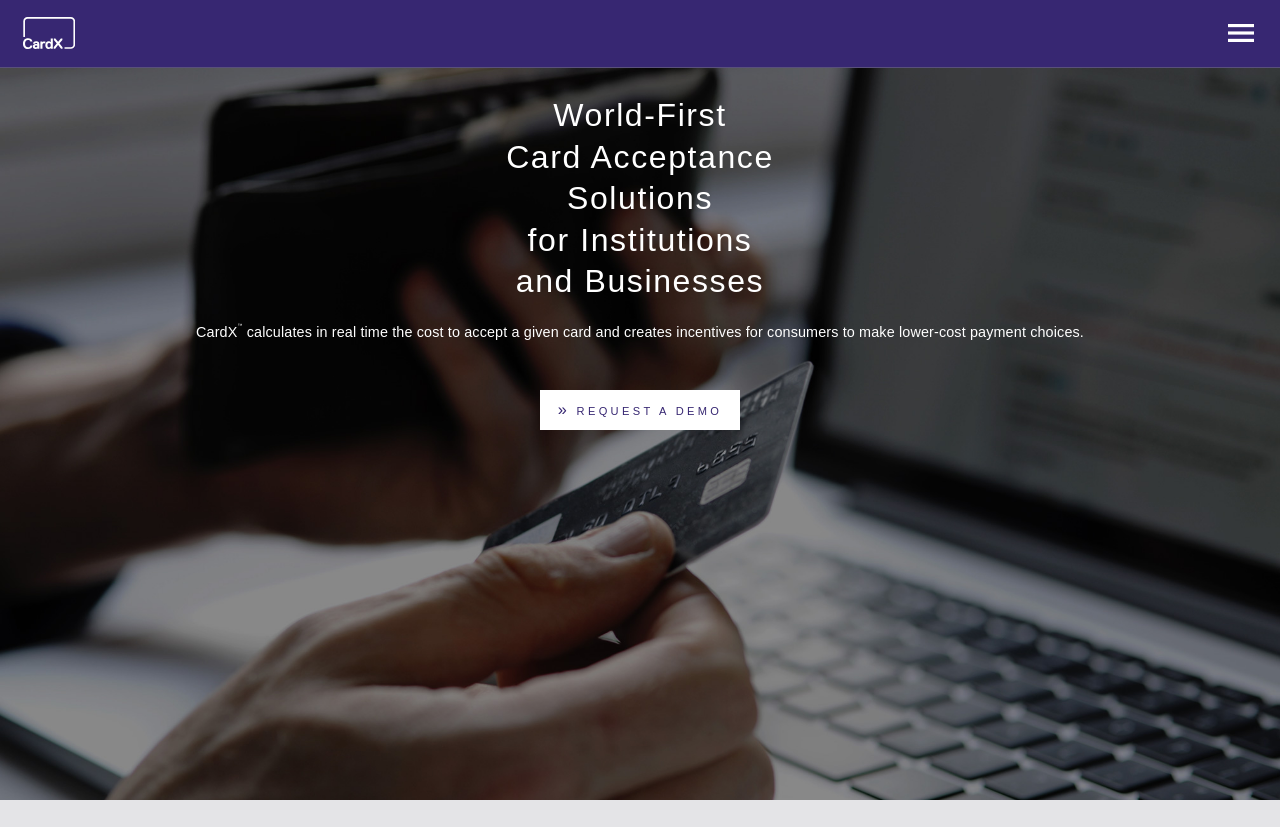
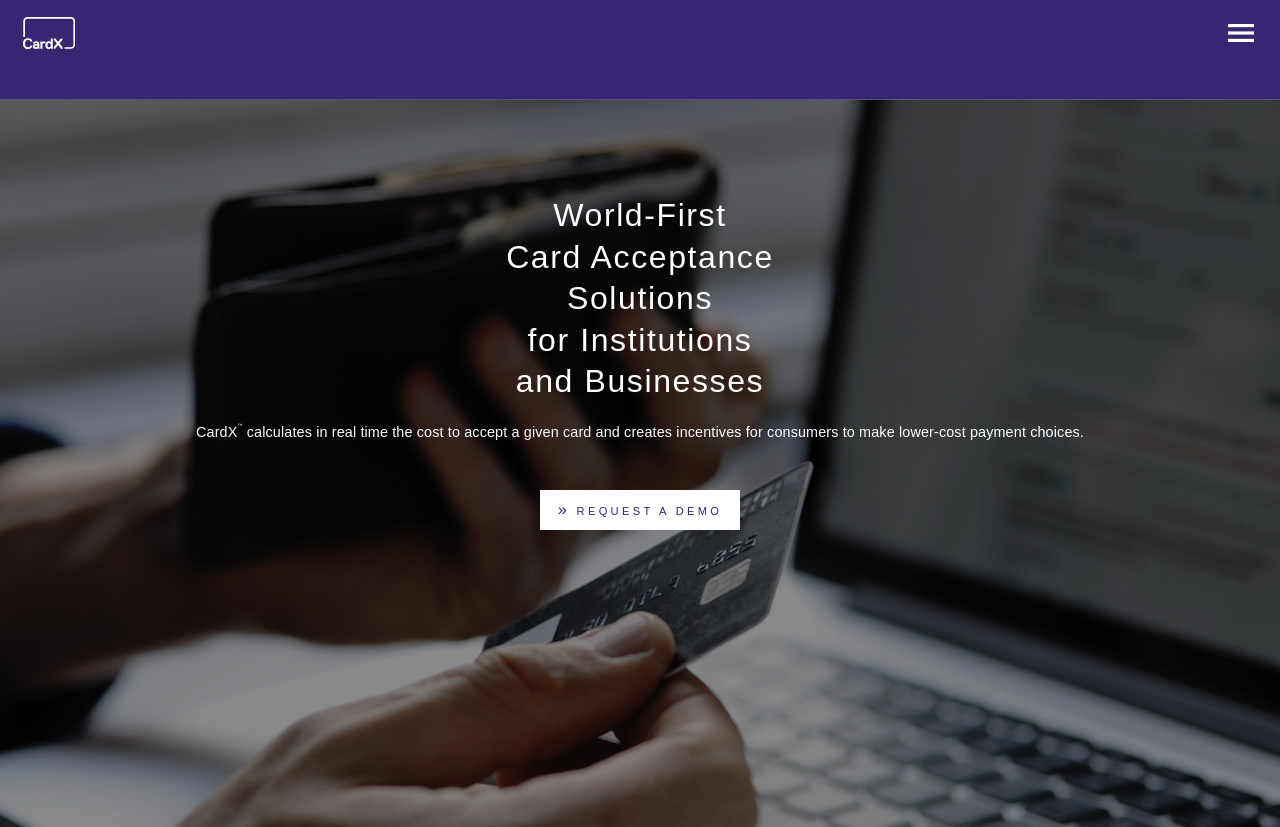
Before and after one commit to jmccraw/cardx, a plain HTML site: page index.html in a window 1280 px wide. Shown: the top 827 px of the page. Drawn offline with Linux system fonts and the light colour scheme.

Commit message:
Started desktop styles

```diff
--- /dev/null
+++ b/sass/nav/_desktop.scss
@@ -0,0 +1,7 @@
+// Desktop Navigation
+
+.top-nav {
+  height: 100px;
+  height: 10rem;
+  position: relative;
+}
--- a/sass/style.scss
+++ b/sass/style.scss
@@ -18,6 +18,11 @@
 @import "footer/mobile";
 
 // Tablet Styles
-@media screen and (min-width: 64em) and (max-width: 80em) {
+@media screen and (min-width: 34em) and (max-width: 63.99em) {
 
 }
+
+// Desktop Styles
+@media screen and (min-width: 64em) {
+  @import "nav/desktop";
+}
```
Also changed, not shown: css/style.css, 1 other file.
